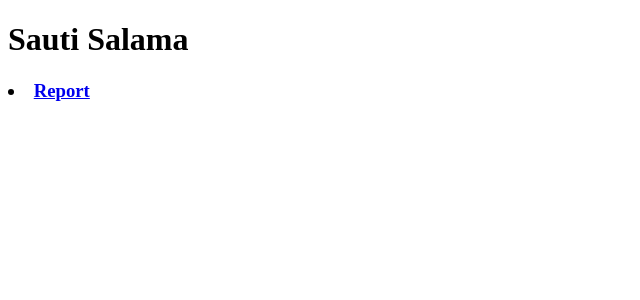
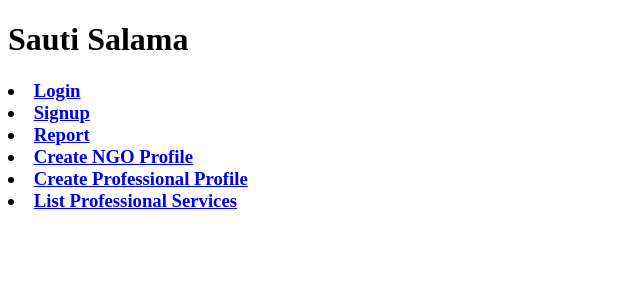
Before and after one commit to sautisalama/Salama, a Django app: page / in a window 1280 px wide. Shown: the top 300 px of the page, without its empty margins (0-640 px from the left). Run offline with Django 5.2, Linux system fonts and the light colour scheme.

Commit message:
Matching Feat

```diff
--- a/salama/core/templates/home.html
+++ b/salama/core/templates/home.html
@@ -8,11 +8,36 @@
 <body>
     <h1>Sauti Salama</h1>
     <h3>
+        {% if user.is_authenticated %}
+            <p>Welcome, {{ user.username }} ({{ user.email }})</p>
+            <form method="post" action="{% url 'logout' %}">
+                {% csrf_token %}
+                <button type="submit" class="nav-link" style="background:none; border:none; padding:0; cursor:pointer; color:blue; text-decoration:underline;">Logout</button>
+            </form>
+            <a href="{% url 'edit_profile' %}" class="nav-link" style="color:blue; text-decoration:underline;">Edit Profile</a>
+            {% if user.user_type == 'professional' %}
+                <a href="{% url 'professional_bookings' %}" class="nav-link" style="color:blue; text-decoration:underline;">View Bookings</a>
+            {% endif %}
+        {% else %}
+            <li class="nav-item me-3 me-lg-0">
+                <a class="nav-link" href="{% url 'login' %}">Login</a>
+            </li>
+            <li class="nav-item me-3 me-lg-0">
+                <a class="nav-link" href="{% url 'signup' %}">Signup</a>
+            </li>
+        {% endif %}
         <li class="nav-item me-3 me-lg-0">
             <a class="nav-link" href="{% url 'create_report' %}" id="report-link">Report</a>
         </li>
-
-
+        <li class="nav-item me-3 me-lg-0">
+            <a class="nav-link" href="{% url 'create_ngo_profile' %}">Create NGO Profile</a>
+        </li>
+        <li class="nav-item me-3 me-lg-0">
+            <a class="nav-link" href="{% url 'create_professional_profile' %}">Create Professional Profile</a>
+        </li>
+        <li class="nav-item me-3 me-lg-0">
+            <a class="nav-link" href="{% url 'list_professionals' %}">List Professional Services</a>
+        </li>
     </h3>
     <script>
         document.getElementById('report-link').addEventListener('click', function(event) {
--- a/salama/core/urls.py
+++ b/salama/core/urls.py
@@ -1,11 +1,20 @@
 from django.contrib import admin
 from django.urls import path
+from django.contrib.auth import views as auth_views
 from . import views
 
 urlpatterns = [
     path('', views.home, name='home'),
     path('create_report', views.CreateReportView.as_view(), name='create_report'),
     path('matched_services/<int:report_id>/', views.matched_services_view, name='matched_services'),
-    # path('display_matched_services/', views.display_matched_services, name='display_matched_services'),
-
+    path('create_ngo_profile/', views.create_ngo_profile, name='create_ngo_profile'),
+    path('create_professional_profile/', views.create_professional_profile, name='create_professional_profile'),
+    path('list_professionals/', views.list_professionals, name='list_professionals'),
+    path('professionals/', views.list_professionals, name='list_professionals'),
+    path('book_appointment/<int:professional_id>/', views.book_appointment, name='book_appointment'),
+    path('signup/', views.signup, name='signup'),
+    path('login/', views.CustomLoginView.as_view(), name='login'),
+    path('logout/', auth_views.LogoutView.as_view(next_page='home'), name='logout'),
+    path('edit_profile/', views.edit_profile, name='edit_profile'),
+    path('professional_bookings/', views.professional_bookings, name='professional_bookings'),
 ]
--- a/salama/core/views.py
+++ b/salama/core/views.py
@@ -2,17 +2,39 @@ import logging
 from django.shortcuts import render, redirect, get_object_or_404
 from django.views import View
 from django.http import JsonResponse
-from .models import Report
-from .forms import ReportForm
+from .models import Report, ProfessionalProfile, Appointment
+from .forms import AppointmentForm, CustomUserCreationForm, ReportForm, NGOProfileForm, ProfessionalProfileForm, CustomUserForm
 import json
 from .utils import match_support_service
 from django.contrib import messages
 import pandas as pd
+from django.contrib.auth import login
+from django.contrib.auth.views import LoginView
+from django.urls import reverse_lazy
+from django.contrib.auth.decorators import login_required
 
 logger = logging.getLogger(__name__)
 
+class CustomLoginView(LoginView):
+    template_name = 'login.html'
+    redirect_authenticated_user = True
+
+    def get_success_url(self):
+        return reverse_lazy('home')
+
 def home(request):
     return render(request, 'home.html')
+
+def signup(request):
+    if request.method == 'POST':
+        form = CustomUserCreationForm(request.POST)
+        if form.is_valid():
+            user = form.save()
+            login(request, user)
+            return redirect('home')
+    else:
+        form = CustomUserCreationForm()
+    return render(request, 'signup.html', {'form': form})
 
 class CreateReportView(View):
     def get(self, request):
@@ -71,11 +93,110 @@ def matched_services_view(request, report_id):
         'matched_services': matched_services
     })
 
+@login_required
+def create_ngo_profile(request):
+    if request.user.user_type != 'ngo':
+        messages.error(request, 'You are not authorized to create an NGO profile.')
+        return redirect('home')
 
-# def display_matched_services(request):
-#     matched_services = MatchedService.objects.all()
-#     df = pd.read_json()(matched_services)
-#     context = {
-#         'matched_services': df.to_html(index=False)
-#     }
-#     return render(request, 'display_matched_services.html', context)
+    if request.method == 'POST':
+        form = NGOProfileForm(request.POST)
+        if form.is_valid():
+            ngo_profile = form.save(commit=False)
+            ngo_profile.user = request.user
+            ngo_profile.save()
+            return redirect('home')
+    else:
+        form = NGOProfileForm()
+    return render(request, 'create_ngo_profile.html', {'form': form})
+
+@login_required
+def create_professional_profile(request):
+    if request.user.user_type != 'professional':
+        messages.error(request, 'You are not authorized to create a professional profile.')
+        return redirect('home')
+
+    if request.method == 'POST':
+        form = ProfessionalProfileForm(request.POST)
+        if form.is_valid():
+            professional_profile = form.save(commit=False)
+            professional_profile.user = request.user
+            professional_profile.save()
+            return redirect('home')
+    else:
+        form = ProfessionalProfileForm()
+    return render(request, 'create_professional_profile.html', {'form': form})
+
+def list_professionals(request):
+    professionals = ProfessionalProfile.objects.all().order_by('-tokens')
+    return render(request, 'list_professionals.html', {'professionals': professionals})
+
+@login_required
+def book_appointment(request, professional_id):
+    professional = get_object_or_404(ProfessionalProfile, id=professional_id)
+    if request.method == 'POST':
+        form = AppointmentForm(request.POST)
+        if form.is_valid():
+            appointment = form.save(commit=False)
+            appointment.professional = professional
+            appointment.survivor = request.user
+            appointment.status = 'pending'
+            appointment.save()
+            return redirect('list_professionals')
+    else:
+        form = AppointmentForm()
+    return render(request, 'book_appointment.html', {'form': form, 'professional': professional})
+
+@login_required
+def edit_profile(request):
+    user = request.user
+    if user.user_type == 'ngo':
+        profile_form = NGOProfileForm(instance=user.ngoprofile)
+    elif user.user_type == 'professional':
+        profile_form = ProfessionalProfileForm(instance=user.professionalprofile)
+    else:
+        profile_form = None
+
+    if request.method == 'POST':
+        user_form = CustomUserForm(request.POST, instance=user)
+        if profile_form:
+            profile_form = profile_form.__class__(request.POST, instance=profile_form.instance)
+        if user_form.is_valid() and (not profile_form or profile_form.is_valid()):
+            user_form.save()
+            if profile_form:
+                profile_form.save()
+            messages.success(request, 'Profile updated successfully.')
+            return redirect('edit_profile')
+    else:
+        user_form = CustomUserForm(instance=user)
+
+    return render(request, 'edit_profile.html', {
+        'user_form': user_form,
+        'profile_form': profile_form,
+    })
+
+@login_required
+def professional_bookings(request):
+    if request.user.user_type != 'professional':
+        messages.error(request, 'You are not authorized to view this page.')
+        return redirect('home')
+
+    professional = request.user.professionalprofile
+    appointments = Appointment.objects.filter(professional=professional, status='pending')
+
+    if request.method == 'POST':
+        appointment_id = request.POST.get('appointment_id')
+        appointment = get_object_or_404(Appointment, id=appointment_id, professional=professional)
+        if professional.confirm_booking(appointment):
+            messages.success(request, 'Appointment confirmed.')
+        else:
+            messages.error(request, 'Not enough tokens to confirm the appointment.')
+
+    return render(request, 'professional_bookings.html', {
+        'appointments': appointments,
+        'tokens': professional.tokens,
+    })
+
+def list_professionals(request):
+    professionals = ProfessionalProfile.objects.all().order_by('-tokens')
+    return render(request, 'list_professionals.html', {'professionals': professionals})
```
Also changed, not shown: salama/core/forms.py (+30 -1 lines), salama/core/models.py (+56 -0 lines), salama/core/templates/book_appointment.html (added, +16 -0 lines), salama/core/templates/create_ngo_profile.html (added, +16 -0 lines), salama/core/templates/create_professional_profile.html (added, +16 -0 lines), salama/core/templates/edit_profile.html (added, +20 -0 lines), salama/core/templates/list_professionals.html (added, +22 -0 lines), salama/core/templates/login.html (added, +17 -0 lines), salama/core/templates/professional_bookings.html (added, +24 -0 lines), salama/core/templates/signup.html (added, +16 -0 lines), salama/salama/settings.py (+12 -0 lines), salama/core/migrations/0004_customuser_ngoprofile_professionalprofile_and_more.py (added), salama/core/migrations/0005_professionalprofile_tokens_alter_appointment_status_and_more.py (added), salama/db.sqlite3.
